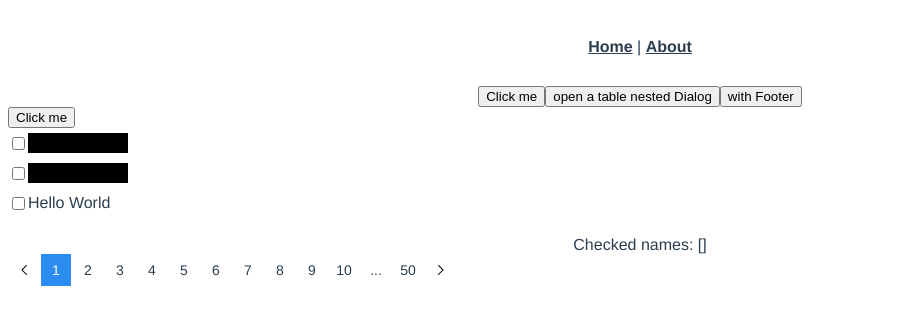
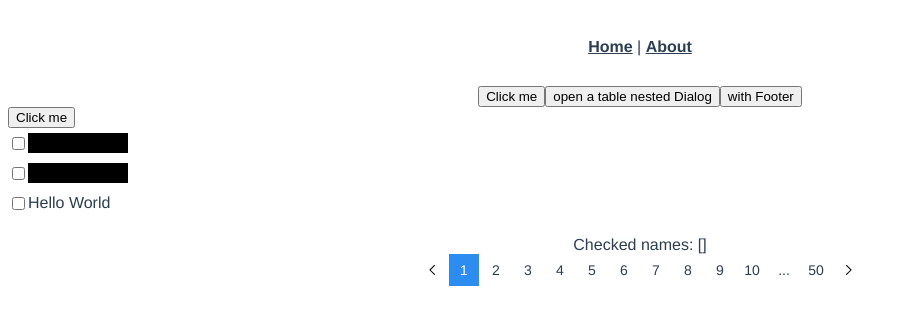
Before and after one commit to nesteiner/scratch, a Vue app: page /playground in a window 1280 px wide. Shown: the top 324 px of the page, without its empty margins (0-907 px from the left). Built offline with nearby package versions, Linux system fonts and the light colour scheme; the HTML template or start-up script is replaced by a standard one.

Commit message:
center and row, width 100%

```diff
--- a/src/components/Component/Pagination.vue
+++ b/src/components/Component/Pagination.vue
@@ -28,15 +28,14 @@
 import {computed, ref} from 'vue'
 const props = defineProps({
   totalPages: {type: Number, default: 0},
-   pageSize: {type: Number, default: 5}
+  pageSize: {type: Number, default: 5},
+  currentPage: {type: Number, default: 1}
 })
 
- const currentPage = ref<string | number>(1)
-
- const emits = defineEmits(['select'])
+const emits = defineEmits(['update:currentPage'])
 const pages = computed(() => {
-   const c = currentPage.value;
-   const t = props.totalPages;
+  const c: number = props.currentPage
+  const t: number = props.totalPages;
 
   const halfpage = Math.floor(props.pageSize / 2);
 
@@ -44,7 +43,7 @@
     return Array.from({length: props.totalPages}, (_, index) => index + 1)
   } else{
     if (c <= halfpage + 1) {
-       let array = Array.from({length: props.pageSize}, (_, i) => i + 1)
+      let array: Array<number | string> = Array.from({length: props.pageSize}, (_, i) => i + 1)
       array.push('...')
       array.push(t);
       // return [1, 2, 3, 4, 5, 6, 7, 8, 9, '...', t]  //第一种情况
@@ -74,20 +73,28 @@
 
 function select(item: number | string) {
   if(item != '...') {
-     currentPage.value = item
+    // current.value = item
+    emits('update:currentPage', item)
   }
-
-   emits('select', item)
 }
 
 function prevOrNext(n: number) {
-   if(currentPage.value > 1 && currentPage.value < totalPages.value) {
-     currentPage.value += n
+  // if(current.value > 1 && current.value < props.totalPages) {
+  //   current.value += n
+  // }
+
+  if(props.currentPage > 1&& props.currentPage < props.totalPages) {
+    emits('update:currentPage', props.currentPage + n)
   }
 }
 </script>
 
 <style lang="scss" scoped>
+div.page-container {
+  display: flex;
+  justify-content: center;
+  align-items: center;
+
   ul {
     user-select: none;
     list-style: none;
@@ -108,6 +115,7 @@
       height: 32px;
       margin: 0 1px;
       cursor: pointer;
+
       &:hover {
         color: #4ba4ff;
       }
@@ -126,6 +134,7 @@
         svg {
           width: 50%;
           height: 50%;
+
           &:hover {
             fill: #4ba4ff;
           }
@@ -137,4 +146,5 @@
       }
     }
   }
+}
 </style>
--- a/src/components/Layout/Row.vue
+++ b/src/components/Layout/Row.vue
@@ -35,6 +35,7 @@
 
 <style lang="scss" scoped>
  div.row {
+   width: 100%;
    display: flex;
    justify-content: v-bind(mainAxis);
    align-items: v-bind(crossAxis);
```
Also changed, not shown: src/components/Layout/Center.vue (+11 -2 lines). Lines whose indentation alone changed are shown as unchanged.
